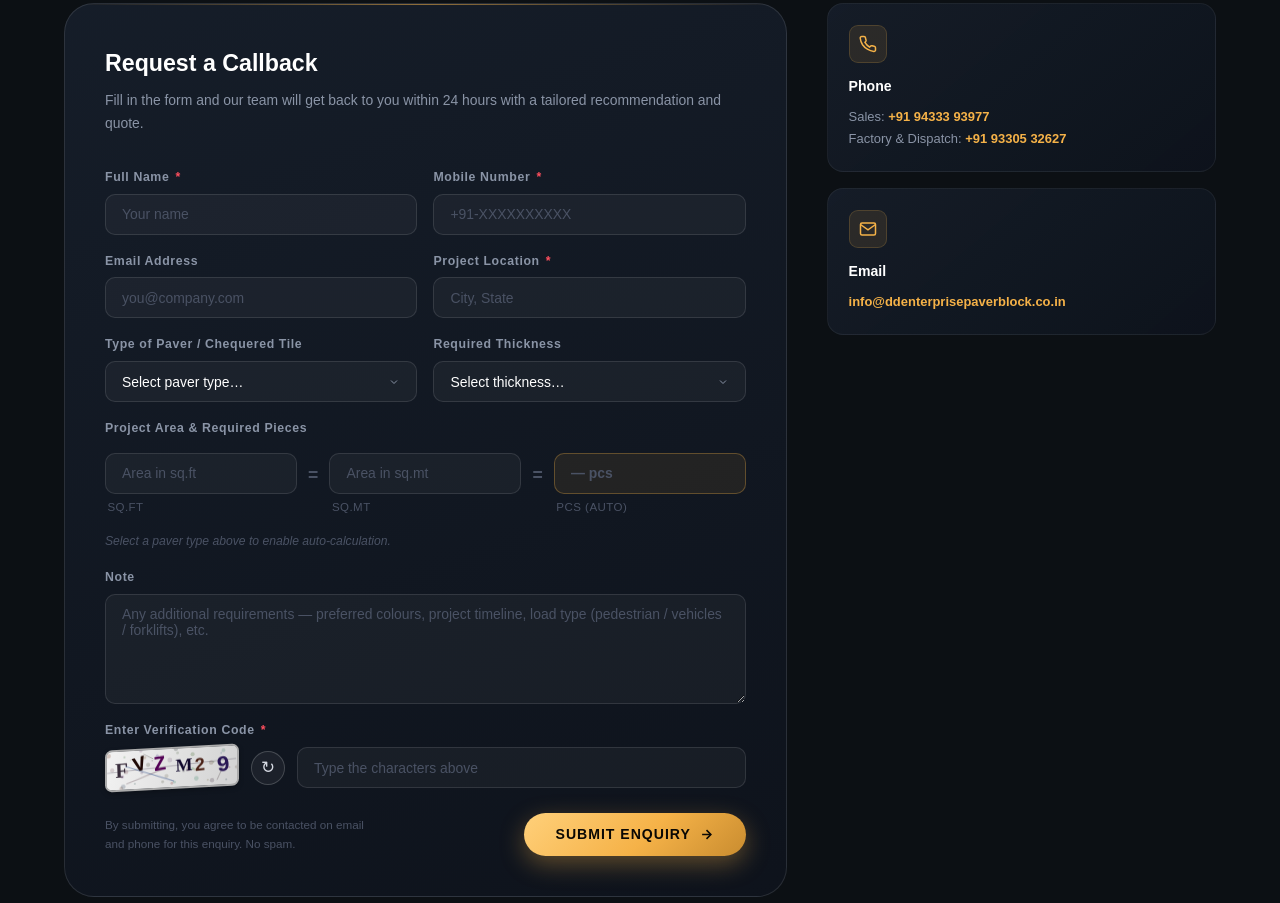
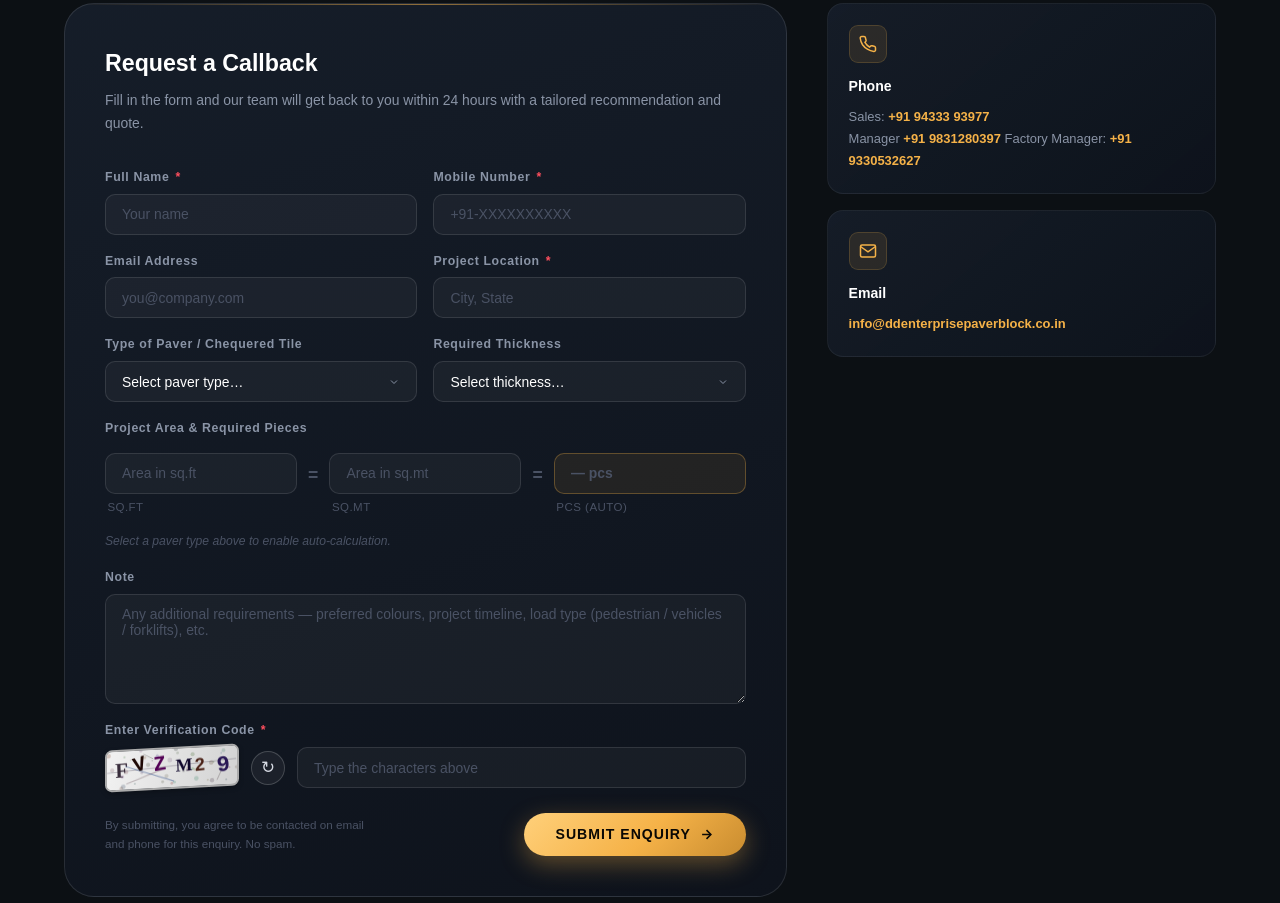
Before and after one commit to Swastik-2416/D.D.-Enterprise, a website: page index.html in a window 1280 px wide. Shown: the part 5854-6757 px from the top of the page. Drawn offline with nearby package versions, Linux system fonts and the light colour scheme.

Commit message:
number update

```diff
--- a/index.html
+++ b/index.html
@@ -1023,7 +1023,8 @@ All patterns available in Red, Yellow, and Grey with colour-fast pigments."
                 <h4>Phone</h4>
                 <p>
                   Sales: <a href="tel:9433393977">+91 94333 93977</a><br>
-                  Factory &amp; Dispatch: <a href="tel:+919330532627">+91 93305 32627</a>
+                  Manager <a href="tel:9831280397">+91 9831280397</a>
+                  Factory Manager: <a href="tel:+919330532627">+91 9330532627</a>
                 </p>
               </div>
 
```
